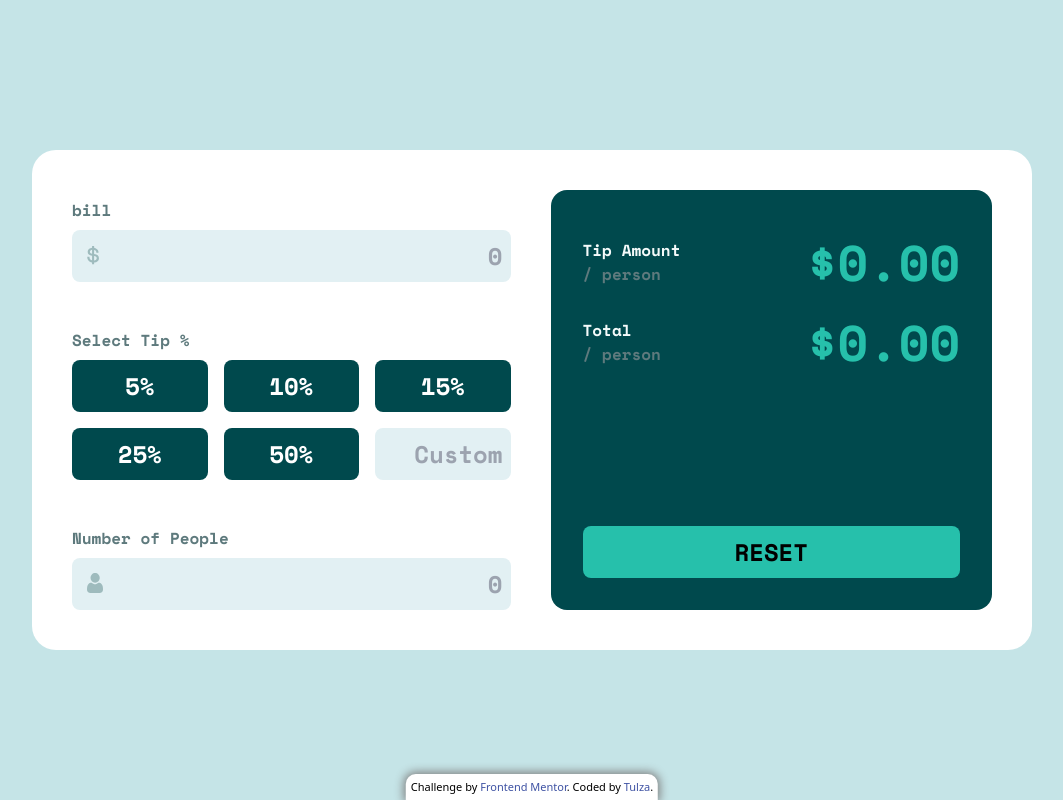
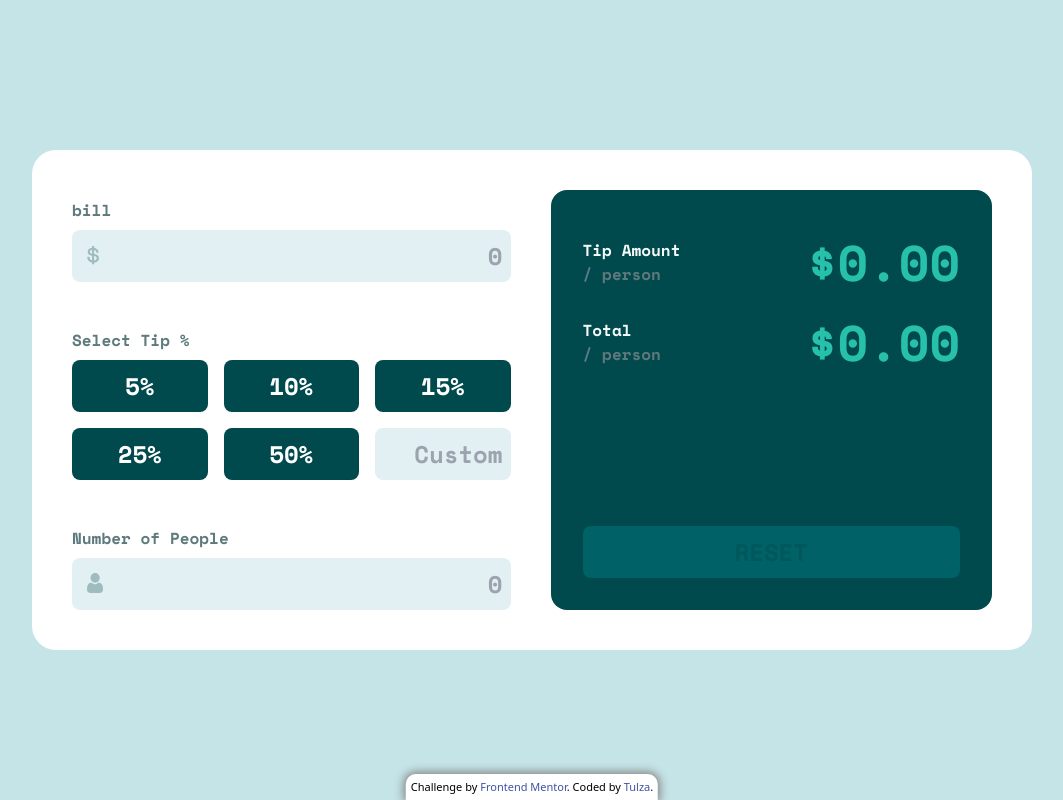
Before and after one commit to tulza/tip-calculator-app-main, a React (Vite) app: page / in a window 1280 px wide. Shown: the whole page, without its empty margins (108-1171 px from the left). Built offline with nearby package versions, Linux system fonts and the light colour scheme.

Commit message:
improved reset button

```diff
--- a/src/Components/SummaryDisplay.jsx
+++ b/src/Components/SummaryDisplay.jsx
@@ -28,7 +28,7 @@ export const CalculatedSummary = ({ bill, tip, customTip, numOfPeople }) => {
     }
 
     // Calculate tip and total here 2d.p.
-    tipPerPerson = Math.round((100 * (bill * tipAmount)) / numOfPeople) / 100;
+    tipPerPerson = Math.floor((100 * (bill * tipAmount)) / numOfPeople) / 100;
     total = Math.round((100 * (bill * (1 + tipAmount))) / numOfPeople) / 100;
   }
   return (
--- a/src/Components/TipApp.jsx
+++ b/src/Components/TipApp.jsx
@@ -5,6 +5,7 @@ import CalculatedSummary from "./SummaryDisplay";
 import InputLabel from "./InputLabel";
 import iconDollar from "../../images/icon-dollar.svg";
 import iconPerson from "../../images/icon-person.svg";
+import clsx from "clsx";
 
 const error1 = (people) => {
   if (people === "") {
@@ -33,7 +34,7 @@ const error2 = (people) => {
 const TipApp = () => {
   const setTips = [5, 10, 15, 25, 50];
   const [bill, setBill] = useState("");
-  const [activeTip, setTip] = useState(null);
+  const [tip, setTip] = useState(null);
   const [customTip, setCustomTip] = useState("");
   const [numPeople, setPeople] = useState("");
 
@@ -65,7 +66,7 @@ const TipApp = () => {
                 <TipInputButton
                   key={value}
                   value={value}
-                  activeTip={activeTip}
+                  activeTip={tip}
                   onClick={() => {
                     setCustomTip("");
                     setTip(value);
@@ -101,7 +102,7 @@ const TipApp = () => {
         <div>
           <CalculatedSummary
             bill={billError ? null : bill}
-            tip={activeTip}
+            tip={tip}
             customTip={customTip}
             numOfPeople={peopleError ? null : numPeople}
           />
@@ -109,7 +110,11 @@ const TipApp = () => {
         {/* reset button */}
         <input
           type="button"
-          id="reset-button"
+          id={clsx(
+            bill || tip || customTip || numPeople
+              ? "reset-button"
+              : "reset-button-disabled"
+          )}
           value="RESET"
           onClick={() => {
             setBill("");
--- a/src/style/styles.css
+++ b/src/style/styles.css
@@ -82,7 +82,7 @@ body {
   background: var(--input-field);
   outline-color: var(--field-select);
   color: hsl(183, 100%, 15%);
-  transition: 0.1s;
+  transition: 0.2s;
 }
 /* hide arrow */
 input::-webkit-outer-spin-button,
@@ -98,6 +98,11 @@ input::-webkit-inner-spin-button {
   height: 20px;
   position: absolute;
   translate: 15px 15px;
+}
+#reset-button-disabled {
+  color: hsl(183, 100%, 18%);
+  background-color: hsl(183, 100%, 20%);
+  transition: 0.2s;
 }
 
 #reset-button {
```
